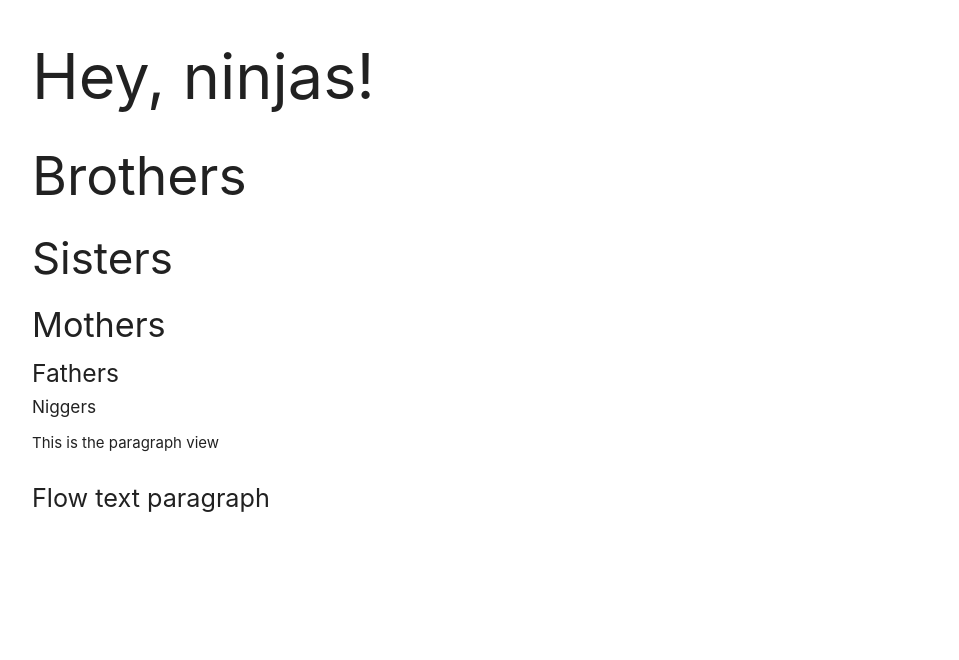
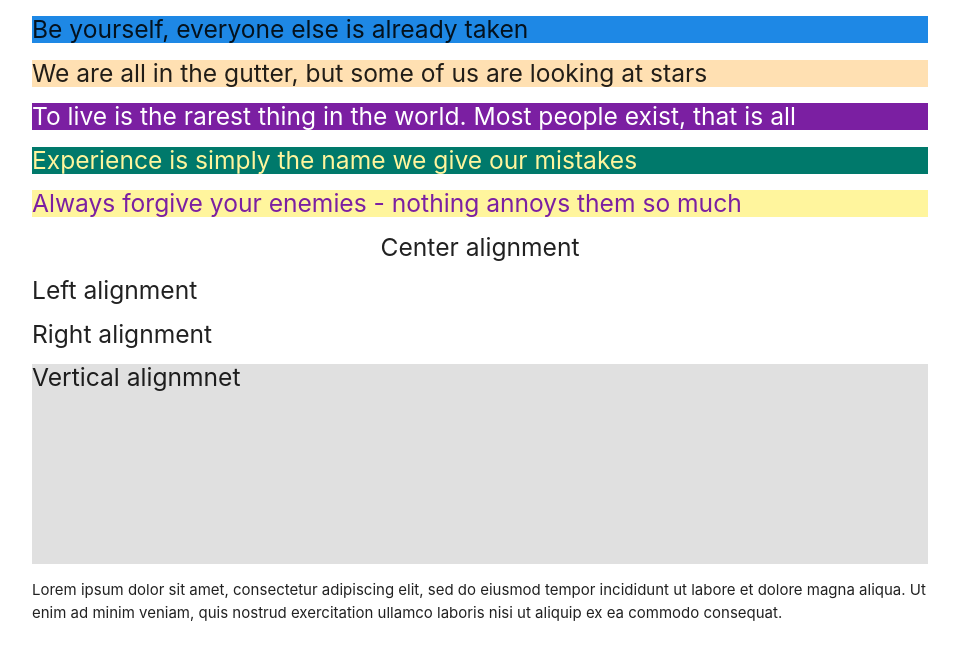
Before and after one commit to Lahiru-k/materialize_project_1, a plain HTML site: page index.html in a window 1280 px wide. Shown: the whole page, without its empty margins (160-1119 px from the left). Drawn offline with nearby package versions, Linux system fonts and the light colour scheme.

Commit message:
style.css added

```diff
--- a/index.html
+++ b/index.html
@@ -6,18 +6,27 @@
         <meta http-equiv="X-UA-Compatible" content="ie-edge">
         <link href="https://fonts.googleapis.com/icon?family=Material+Icons" rel="stylesheet">
         <link rel="stylesheet" href="https://cdnjs.cloudflare.com/ajax/libs/materialize/1.0.0/css/materialize.min.css">
+        <link rel="stylesheet" href="style.css">
         <title>Materialize</title>
     </head>
     <body>
         <div class="container">
-            <h1>Hey, ninjas!</h1>
-            <h2>Brothers</h2>
-            <h3>Sisters</h3>
-            <h4>Mothers</h4>
-            <h5>Fathers</h5>
-            <h6>Niggers</h6>
-            <p>This is the paragraph view</p>
-            <p class="flow-text">Flow text paragraph</p>
+            <h5 class="blue darken-1">Be yourself, everyone else is already taken</h5>
+            <h5 class="orange lighten-4">We are all in the gutter, but some of us are looking at stars</h5>
+            <h5 class="purple darken-2 white-text">To live is the rarest thing in the world. Most people exist, that is all</h5>
+            <h5 class="teal darken-2 yellow-text text-lighten-3">Experience is simply the name we give our mistakes</h5>
+            <h5 class="yellow lighten-3 purple-text text-darken-2">Always forgive your enemies - nothing annoys them so much</h5>
+        </div>
+        <div class="container">
+            <h5 class="center">Center alignment</h5>
+            <h5 class="">Left alignment</h5>
+            <h5 class="">Right alignment</h5>
+        </div>
+        <div class="container grey lighten-2 box">
+            <h5 class="">Vertical alignmnet</h5>
+        </div>
+        <div class="container">
+            <p class="">Lorem ipsum dolor sit amet, consectetur adipiscing elit, sed do eiusmod tempor incididunt ut labore et dolore magna aliqua. Ut enim ad minim veniam, quis nostrud exercitation ullamco laboris nisi ut aliquip ex ea commodo consequat.</p>
         </div>
         <script src="https://cdnjs.cloudflare.com/ajax/libs/materialize/1.0.0/js/materialize.min.js"></script>
     </body>
--- /dev/null
+++ b/style.css
@@ -0,0 +1,3 @@
+.box {
+    height: 200px;
+}
```
